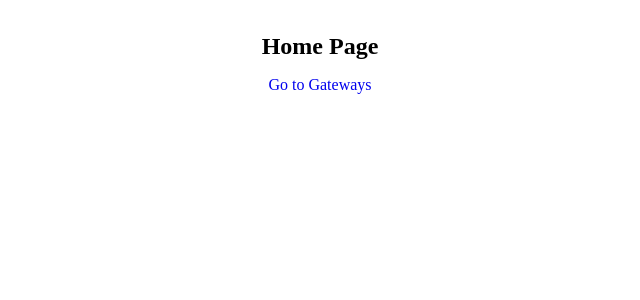
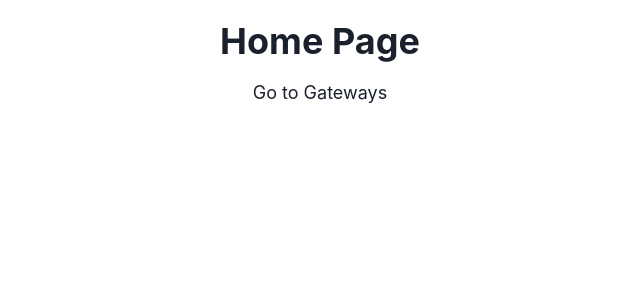
Before and after one commit to AhmedDiaab/gateway-manager-portal, a React (Create React App) app: page / in a window 1280 px wide. Shown: the top 300 px of the page, without its empty margins (320-960 px from the left). Built offline with nearby package versions, Linux system fonts and the light colour scheme.

Commit message:
feat(): add chakraui provider

```diff
--- a/src/index.js
+++ b/src/index.js
@@ -3,6 +3,7 @@ import ReactDOM from 'react-dom/client';
 import App from './App';
 import { QueryClient, QueryClientProvider } from 'react-query';
 import { BrowserRouter as Router } from 'react-router-dom';
+import { ChakraProvider } from "@chakra-ui/react";
 
 const queryClient = new QueryClient();
 
@@ -10,9 +11,11 @@ const root = ReactDOM.createRoot(document.getElementById('root'));
 
 
 root.render(
-  <QueryClientProvider client={queryClient}>
-    <Router>
-      <App />
-    </Router>
-  </QueryClientProvider>,
+  <ChakraProvider>
+    <QueryClientProvider client={queryClient}>
+      <Router>
+        <App />
+      </Router>
+    </QueryClientProvider>
+  </ChakraProvider>,
 );
```
